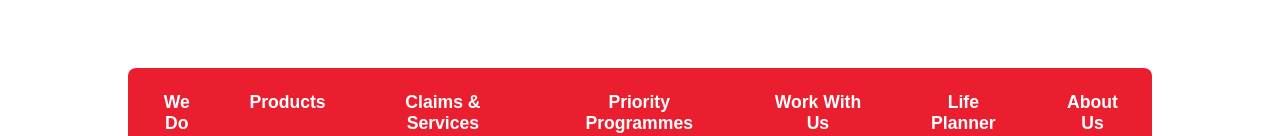
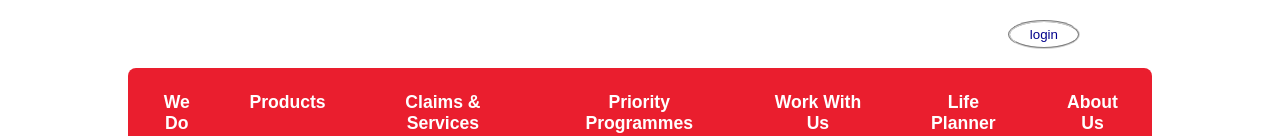
Before and after one commit to tevelsho/youth-guard, a Next.js app: page /home in a window 1280 px wide. Shown: the top 136 px of the page. Built offline with nearby package versions, Linux system fonts and the light colour scheme.

Commit message:
Added login button at home page and login page

```diff
--- a/app/home/page.jsx
+++ b/app/home/page.jsx
@@ -4,6 +4,7 @@ import Image from "next/image";
 
 export default function Home() {
   return (
+    <>
     <section className={styles.homeContainer}>
         <section className={styles.homePictures}>
           <Image
@@ -19,5 +20,11 @@ export default function Home() {
 
         </section>
     </section>
+    <a href ="/login">
+    <button className={styles.loginButton} type="button">
+      login
+    </button>
+    </a>
+    </>
   );
 }
--- a/app/home/page.module.css
+++ b/app/home/page.module.css
@@ -22,3 +22,15 @@
   background-color: rgba(145, 145, 145, 0.6);
   font-size: 1.2rem;
 }
+.loginButton{
+  position: fixed;
+  top:20px;
+  right:200px;
+  color:darkblue;
+  background-color:white;
+  border-color:lightgray;
+  border-radius: 50%;
+  border-style:groove;
+  padding:5px 20px;
+
+}
--- a/app/page.jsx
+++ b/app/page.jsx
@@ -4,7 +4,9 @@ import Home from "./home/page";
 export default function App() {
   return (
     <>
-      <Home />
+      <a>
+
+      </a>
     </>
   );
 }
```
Also changed, not shown: 1 other file (tests, documents, lock files or other folders).
